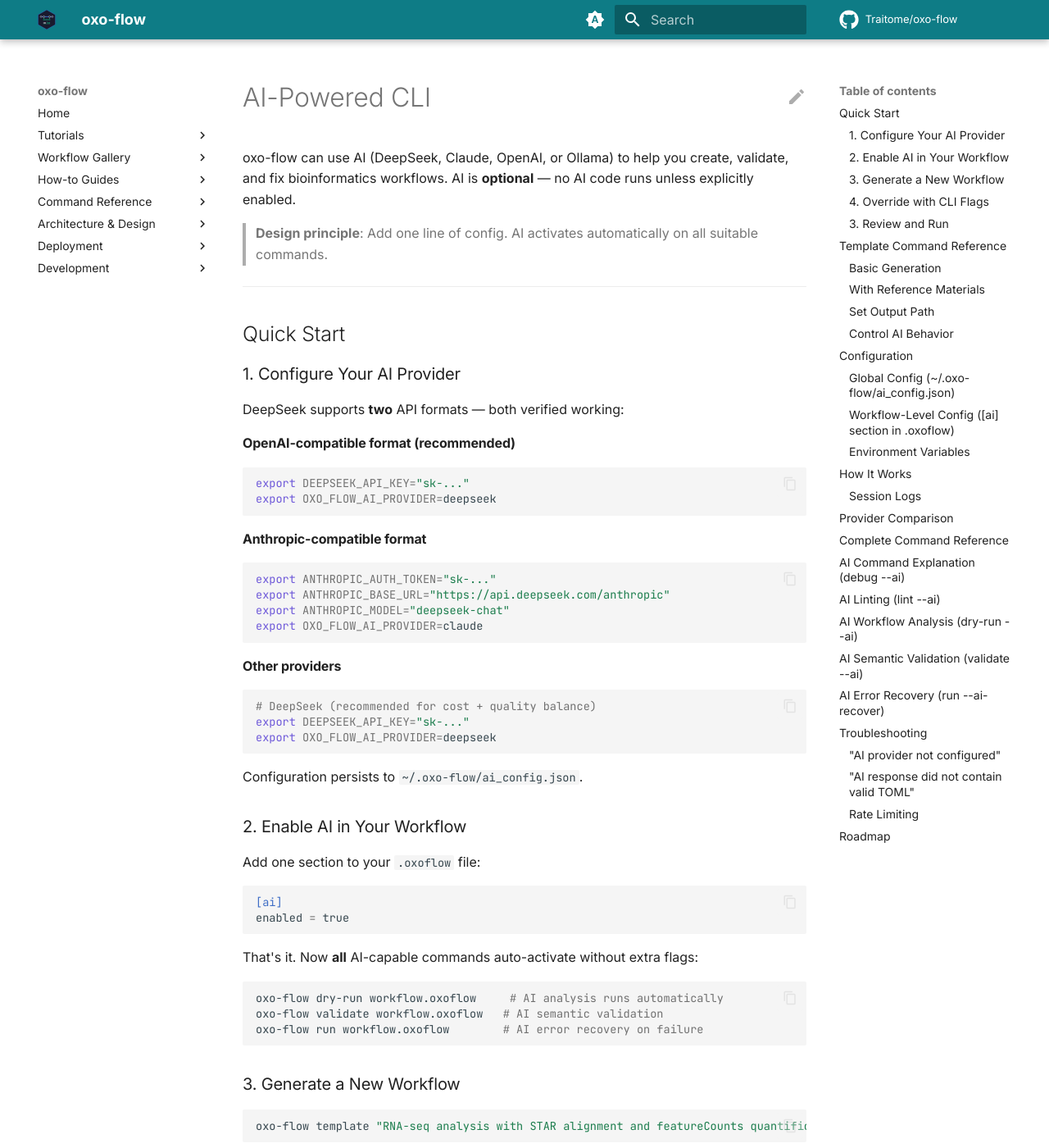
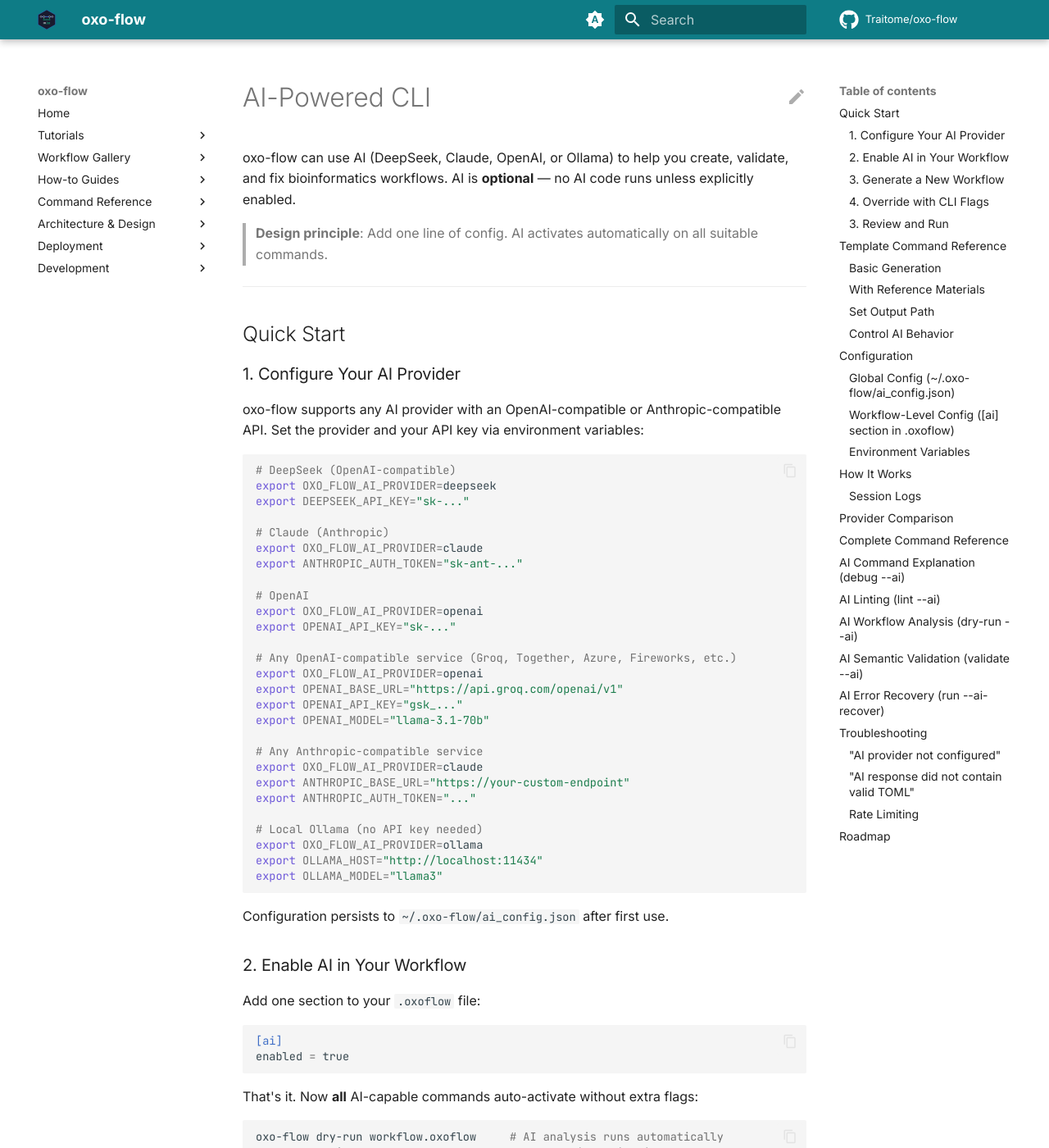
Before and after one commit to Traitome/oxo-flow, an MkDocs documentation site: the page built from docs/guide/src/reference/ai-cli.md, in a window 1280 px wide and 1400 px high. Shown: the whole window at 82% size. Built offline with MkDocs 1.6.1 and Material for MkDocs 9.7.7, drawn with Linux system fonts in a browser that asks for light colours; comment, search, counter and statistics services are not loaded; some of the changed text lies outside the part shown.

Commit message:
docs: update all project docs + CI for oxo-flow-ai crate
AGENTS.md: rewritten AI section with all 8 commands, auto-detect,
  provider-agnostic setup, 5-layer architecture description.
ai-cli.md: generic provider configuration (OpenAI-compatible +
  Anthropic-compatible), generic troubleshooting, generic env var table.
ci.yml: added oxo-flow-ai to version check + publish order
  (publishes before oxo-flow-web since it's a dependency).

All docs now describe AI support generically with provider examples,
not DeepSeek-specific.

Co-Authored-By: Claude <noreply@anthropic.com>

````diff
--- a/docs/guide/src/reference/ai-cli.md
+++ b/docs/guide/src/reference/ai-cli.md
@@ -10,33 +10,40 @@ oxo-flow can use AI (DeepSeek, Claude, OpenAI, or Ollama) to help you create, va
 
 ### 1. Configure Your AI Provider
 
-DeepSeek supports **two** API formats — both verified working:
-
-#### OpenAI-compatible format (recommended)
+oxo-flow supports any AI provider with an OpenAI-compatible or Anthropic-compatible API.
+Set the provider and your API key via environment variables:
 
 ```bash
+# DeepSeek (OpenAI-compatible)
+export OXO_FLOW_AI_PROVIDER=deepseek
 export DEEPSEEK_API_KEY="sk-..."
-export OXO_FLOW_AI_PROVIDER=deepseek
+
+# Claude (Anthropic)
+export OXO_FLOW_AI_PROVIDER=claude
+export ANTHROPIC_AUTH_TOKEN="sk-ant-..."
+
+# OpenAI
+export OXO_FLOW_AI_PROVIDER=openai
+export OPENAI_API_KEY="sk-..."
+
+# Any OpenAI-compatible service (Groq, Together, Azure, Fireworks, etc.)
+export OXO_FLOW_AI_PROVIDER=openai
+export OPENAI_BASE_URL="https://api.groq.com/openai/v1"
+export OPENAI_API_KEY="gsk_..."
+export OPENAI_MODEL="llama-3.1-70b"
+
+# Any Anthropic-compatible service
+export OXO_FLOW_AI_PROVIDER=claude
+export ANTHROPIC_BASE_URL="https://your-custom-endpoint"
+export ANTHROPIC_AUTH_TOKEN="..."
+
+# Local Ollama (no API key needed)
+export OXO_FLOW_AI_PROVIDER=ollama
+export OLLAMA_HOST="http://localhost:11434"
+export OLLAMA_MODEL="llama3"
 ```
 
-#### Anthropic-compatible format
-
-```bash
-export ANTHROPIC_AUTH_TOKEN="sk-..."
-export ANTHROPIC_BASE_URL="https://api.deepseek.com/anthropic"
-export ANTHROPIC_MODEL="deepseek-chat"
-export OXO_FLOW_AI_PROVIDER=claude
-```
-
-#### Other providers
-
-```bash
-# DeepSeek (recommended for cost + quality balance)
-export DEEPSEEK_API_KEY="sk-..."
-export OXO_FLOW_AI_PROVIDER=deepseek
-```
-
-Configuration persists to `~/.oxo-flow/ai_config.json`.
+Configuration persists to `~/.oxo-flow/ai_config.json` after first use.
 
 ### 2. Enable AI in Your Workflow
 
@@ -164,12 +171,15 @@ model = "deepseek-v4-flash"
 | Variable | Description | Default |
 |----------|-------------|---------|
 | `OXO_FLOW_AI_PROVIDER` | Provider: `deepseek`, `claude`, `openai`, `ollama` | `disabled` |
-| `DEEPSEEK_API_KEY` | DeepSeek API key | — |
-| `DEEPSEEK_BASE_URL` | Custom DeepSeek endpoint | `https://api.deepseek.com/v1/chat/completions` |
-| `DEEPSEEK_MODEL` | DeepSeek model | `deepseek-v4-pro` |
-| `ANTHROPIC_AUTH_TOKEN` | Claude API key | — |
-| `OPENAI_API_KEY` | OpenAI API key | — |
-| `OXO_FLOW_AI_API_KEY` | Generic API key (all providers) | — |
+| `OXO_FLOW_AI_API_KEY` | Generic API key (fallback for all providers) | — |
+| `OXO_FLOW_AI_API_URL` | Custom API endpoint URL | (provider default) |
+| `OXO_FLOW_AI_MODEL` | Model name override | (provider default) |
+| `DEEPSEEK_API_KEY` | DeepSeek (OpenAI-compatible) | — |
+| `ANTHROPIC_AUTH_TOKEN` | Anthropic-compatible API key | — |
+| `ANTHROPIC_BASE_URL` | Custom Anthropic endpoint | `https://api.anthropic.com` |
+| `OPENAI_API_KEY` | OpenAI-compatible API key | — |
+| `OPENAI_BASE_URL` | Custom OpenAI-compatible endpoint | `https://api.openai.com/v1` |
+| `OLLAMA_HOST` | Ollama server address | `http://localhost:11434` |
 
 ---
 
@@ -210,15 +220,13 @@ Every AI interaction is logged to `.oxo-flow/ai_sessions/` for audit and debuggi
 
 ## Provider Comparison
 
-| Provider | Model | Cost (per 1M tokens) | Quality | Setup |
-|----------|-------|----------------------|---------|-------|
-| DeepSeek | v4-pro | $0.28 in / $1.10 out | High | API key |
-| DeepSeek | v4-flash | $0.14 in / $0.55 out | Good | API key |
-| Claude | Sonnet 4 | ~$3 in / $15 out | Best | API key |
-| OpenAI | GPT-4o | ~$2.50 in / $10 out | High | API key |
-| Ollama | llama3 | Free (local) | Moderate | Local install |
+| Provider | Model Examples | Cost (per 1M tokens) | Quality | Setup |
+|----------|---------------|----------------------|---------|-------|
+| OpenAI-compatible | DeepSeek v4-pro, Groq LLaMA, Together, Azure | Varies ($0.14–$2.50 in) | High | API key |
+| Anthropic-compatible | Claude Sonnet 4, DeepSeek (alt endpoint) | Varies ($3–$15 in) | Best | API key |
+| Local | Ollama (llama3, mistral, etc.) | Free | Moderate | Local install |
 
-**Recommendation**: DeepSeek v4-pro offers the best cost-quality balance for bioinformatics workflow generation.
+**Recommendation**: An OpenAI-compatible provider with high throughput (e.g., DeepSeek, Groq) offers the best cost-quality balance for bioinformatics workflows.
 
 ## Complete Command Reference
 
@@ -314,13 +322,13 @@ oxo-flow run workflow.oxoflow --ai-recover
 ### "AI provider not configured"
 
 ```bash
-# Check your environment variables
-echo $OXO_FLOW_AI_PROVIDER
-echo $DEEPSEEK_API_KEY
+# Check your configuration
+oxo-flow ai                    # Shows provider status and connectivity
+echo $OXO_FLOW_AI_PROVIDER     # Should not be empty or "disabled"
 
-# Or set them explicitly
-export OXO_FLOW_AI_PROVIDER=deepseek
-export DEEPSEEK_API_KEY="sk-..."
+# Set up any provider
+export OXO_FLOW_AI_PROVIDER=<provider>
+export <PROVIDER>_API_KEY="sk-..."
 ```
 
 ### "AI response did not contain valid TOML"
@@ -329,7 +337,7 @@ The AI returned a response without valid `.oxoflow` TOML content. This is rare
 
 ### Rate Limiting
 
-If you see "Rate limited by deepseek", wait a few seconds and retry. For production use, consider upgrading your DeepSeek API plan.
+If you see rate limit errors, wait a few seconds and retry. For production use, consider upgrading your API plan or switching to a provider with higher rate limits.
 
 ---
 
````
Also changed, not shown: AGENTS.md (+32 -22 lines), 1 other file.
